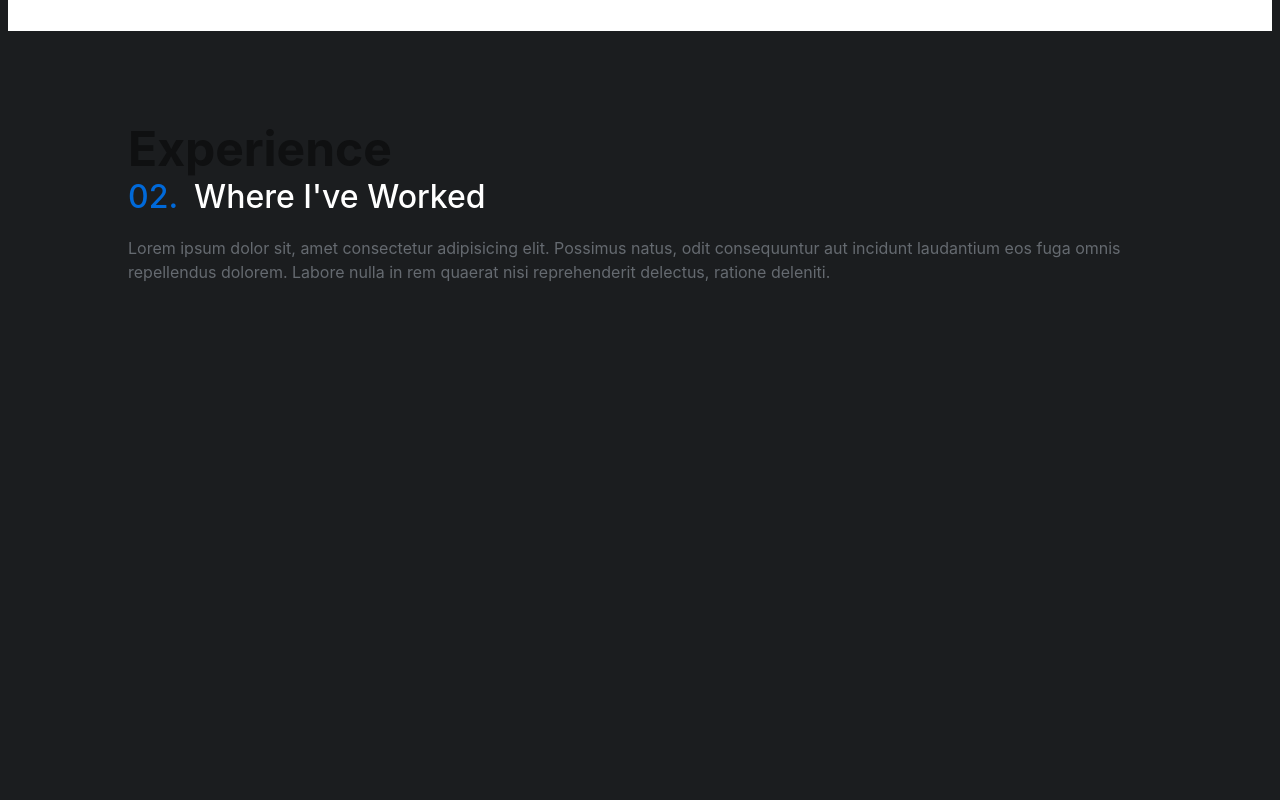
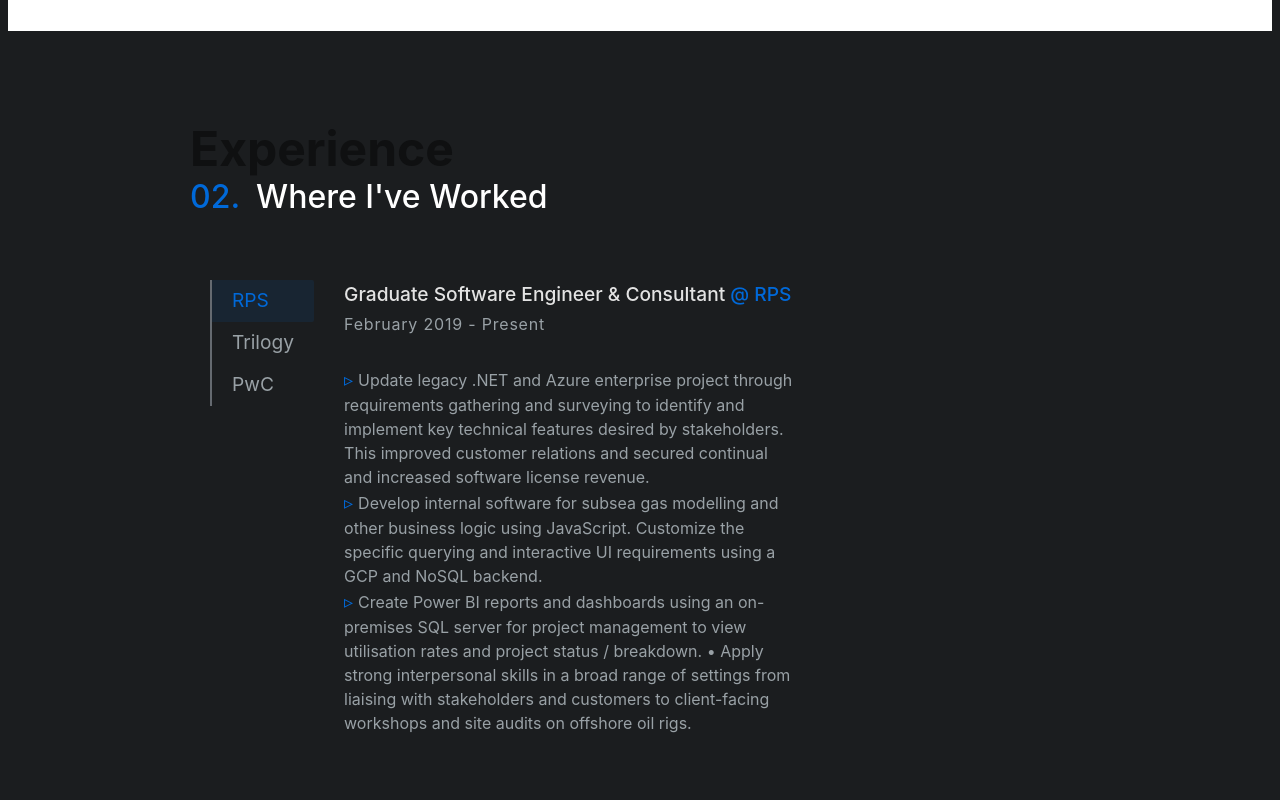
Before and after one commit to timeitel/portfolio, a Next.js app: page / in a window 1280 px wide. Shown: the part 1620-2420 px from the top of the page. Built offline with nearby package versions, Linux system fonts and the light colour scheme.

Commit message:
add: jobs component

```diff
--- a/components/aboutme.tsx
+++ b/components/aboutme.tsx
@@ -18,7 +18,7 @@ export default function AboutMe() {
             <p>Hi I'm Tim, a software developer based in Perth, WA.</p>
             <p className='mt-2'>
               I enjoy building fast and beautiful apps for all devices, whether
-              upgrading a legacy project or starting from scratch.
+              updating a legacy project or starting from scratch.
             </p>
             <p className='mt-2'>
               Since graduating from the{' '}
@@ -28,8 +28,8 @@ export default function AboutMe() {
               , I've been working with a team in{' '}
               <span className='text-c-blue-1'>RPS Energy</span>. From here, I
               get to work on a range of projects from .NET and Azure enterprise
-              to modern JavaScript apps. These projects vary from business logic
-              to interactive data modelling and data visualization.
+              to modern JavaScript apps. These projects apply business logic
+              with interactive data modelling, data visualization and animation.
             </p>
             <p className='mt-2'>
               I'm flexible with what tech I use, but here's what I've been
--- a/components/experience.tsx
+++ b/components/experience.tsx
@@ -1,9 +1,11 @@
 import styles from '../styles/Experience.module.scss';
+import Jobs from './jobs';
 
 export default function Experience() {
   return (
     <section id='experience' className='h-screen bg-c-dark-1'>
-      <hgroup>
+      <div className={styles.container}>
+        <hgroup className='mb-16'>
           <h2
             id={styles.title}
             className='font-black section__title text-c-dark-2'
@@ -14,12 +16,8 @@ export default function Experience() {
             <span>02.</span>Where I've Worked
           </h3>
         </hgroup>
-      <p>
-        Lorem ipsum dolor sit, amet consectetur adipisicing elit. Possimus
-        natus, odit consequuntur aut incidunt laudantium eos fuga omnis
-        repellendus dolorem. Labore nulla in rem quaerat nisi reprehenderit
-        delectus, ratione deleniti.
-      </p>
+        <Jobs />
+      </div>
     </section>
   );
 }
--- /dev/null
+++ b/components/jobs.tsx
@@ -0,0 +1,40 @@
+import styles from '../styles/Jobs.module.scss';
+
+export default function Jobs() {
+  return (
+    <div className={styles.container}>
+      <ul className={styles.tablist}>
+        <li className={`${styles.tab} ${styles.active}`}>RPS</li>
+        <li className={styles.tab}>Trilogy</li>
+        <li className={styles.tab}>PwC</li>
+      </ul>
+      <div className={styles.content}>
+        <h4 className={styles.role}>
+          <span>Graduate Software Engineer & Consultant</span>
+          <span className='text-c-blue-1'> @ RPS</span>
+        </h4>
+        <h5 className={styles.time}>February 2019 - Present</h5>
+        <ul className={styles.duties}>
+          <li className='list-item'>
+            Update legacy .NET and Azure enterprise project through requirements
+            gathering and surveying to identify and implement key technical
+            features desired by stakeholders. This improved customer relations
+            and secured continual and increased software license revenue.
+          </li>
+          <li className='list-item'>
+            Develop internal software for subsea gas modelling and other
+            business logic using JavaScript. Customize the specific querying and
+            interactive UI requirements using a GCP and NoSQL backend.
+          </li>
+          <li className='list-item'>
+            Create Power BI reports and dashboards using an on-premises SQL
+            server for project management to view utilisation rates and project
+            status / breakdown. • Apply strong interpersonal skills in a broad
+            range of settings from liaising with stakeholders and customers to
+            client-facing workshops and site audits on offshore oil rigs.
+          </li>
+        </ul>
+      </div>
+    </div>
+  );
+}
--- a/styles/Experience.module.scss
+++ b/styles/Experience.module.scss
@@ -0,0 +1,4 @@
+.container {
+  margin: auto;
+  max-width: 900px;
+}
--- a/styles/Home.module.scss
+++ b/styles/Home.module.scss
@@ -13,6 +13,7 @@
   flex-direction: column;
   justify-content: center;
   align-items: center;
+  width: 100%;
 }
 
 .footer {
--- /dev/null
+++ b/styles/Jobs.module.scss
@@ -0,0 +1,86 @@
+.container {
+  padding: 20px;
+  border-radius: 2px;
+  padding: 0 20px 20px;
+  color: var(--c-grey-2);
+  display: flex;
+  flex-direction: column;
+}
+
+.tablist {
+  display: flex;
+  flex-direction: row;
+
+  .tab {
+    font-size: 1.2rem;
+    padding: 0px 20px 2px;
+    height: 42px;
+    border-bottom: 2px solid var(--c-grey-3);
+    display: flex;
+    align-items: center;
+    cursor: pointer;
+    border-radius: 2px 2px 0 0;
+
+    &:hover {
+      background: var(--c-blue-3);
+      color: var(--c-blue-1);
+    }
+
+    &.active {
+      background: var(--c-blue-3);
+      color: var(--c-blue-1);
+      border-bottom-color: var(--c-blue-1);
+    }
+  }
+}
+
+.content {
+  padding-top: 30px;
+}
+
+.duties {
+  li {
+    max-width: 450px;
+  }
+}
+
+.role {
+  font-weight: 500;
+  font-size: 1.2rem;
+  color: var(--c-grey-1);
+  margin-bottom: 0.2rem;
+}
+
+.time {
+  font-style: 1rem;
+  font-weight: normal;
+  letter-spacing: 0.05em;
+  margin-bottom: 30px;
+}
+
+@media only screen and (min-width: 640px) {
+  .container {
+    flex-direction: row;
+  }
+
+  .tablist {
+    flex-direction: column;
+
+    .tab {
+      border: none;
+      border-left: 2px solid var(--c-grey-3);
+      border-radius: 0 2px 2px 0;
+    }
+
+    &.active {
+      background: var(--c-blue-3);
+      color: var(--c-blue-1);
+      border-left-color: var(--c-blue-1);
+    }
+  }
+
+  .content {
+    padding: 0;
+    padding-left: 30px;
+  }
+}
--- a/styles/shared/_globals.scss
+++ b/styles/shared/_globals.scss
@@ -89,6 +89,13 @@ section {
   }
 }
 
+.list-item::before {
+  content: '▹';
+  color: var(--c-blue-1);
+  font-size: 18px;
+  padding-right: 5px;
+}
+
 @media only screen and (min-width: $small) {
   .section__title {
     font-size: 3.4rem;
--- a/styles/shared/_variables.scss
+++ b/styles/shared/_variables.scss
@@ -1,6 +1,7 @@
 :root {
   --c-blue-1: #0069d9;
   --c-blue-2: #2b6cb0;
+  --c-blue-3: rgba(0, 105, 217, 0.1);
   --c-grey-1: #e3e3e3;
   --c-grey-2: #99a1a6;
   --c-grey-3: #656a70;
```
Also changed, not shown: public/vercel.svg (deleted), 1 other file (tests, documents, lock files or other folders). Lines whose indentation alone changed are shown as unchanged.
